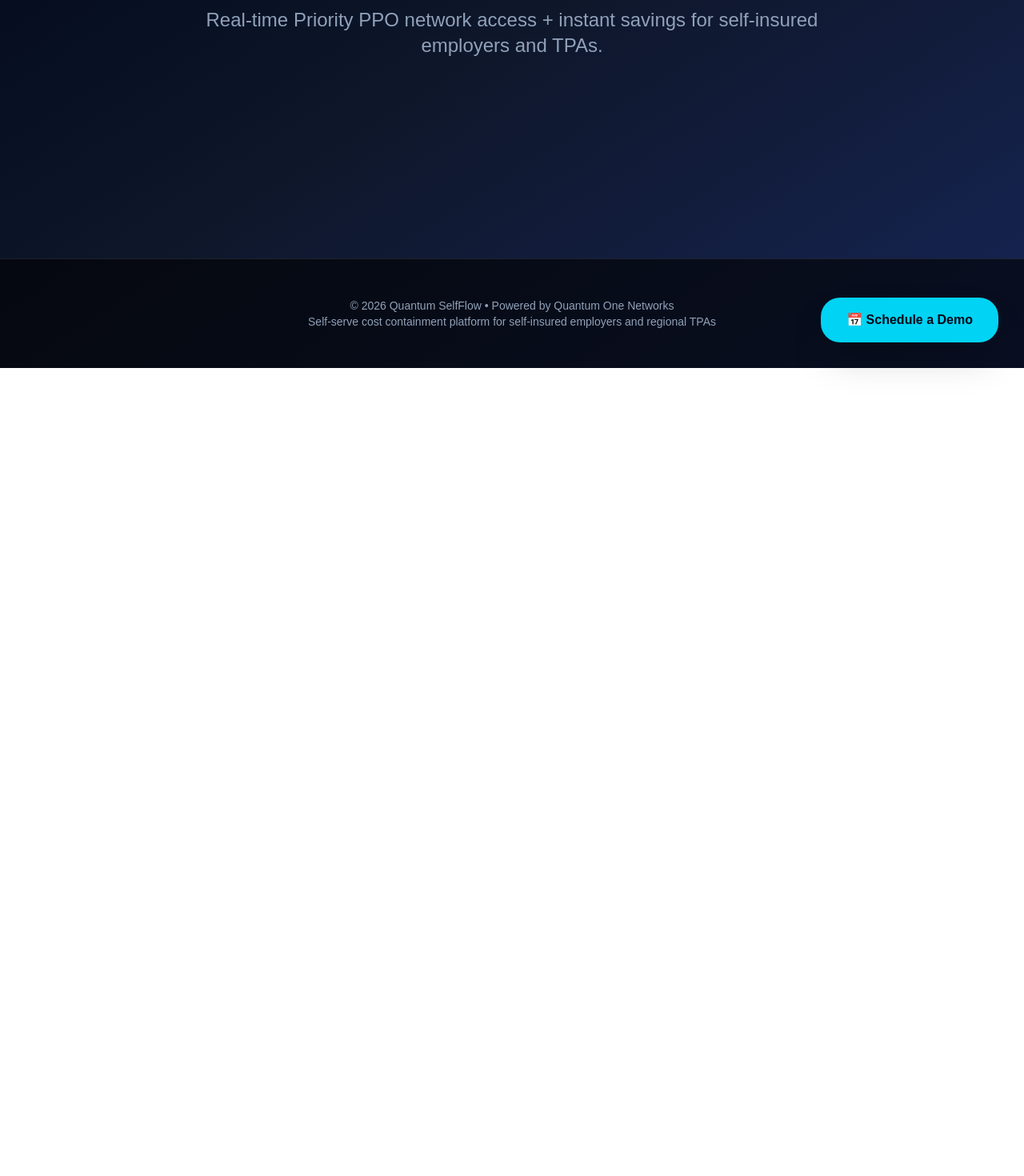
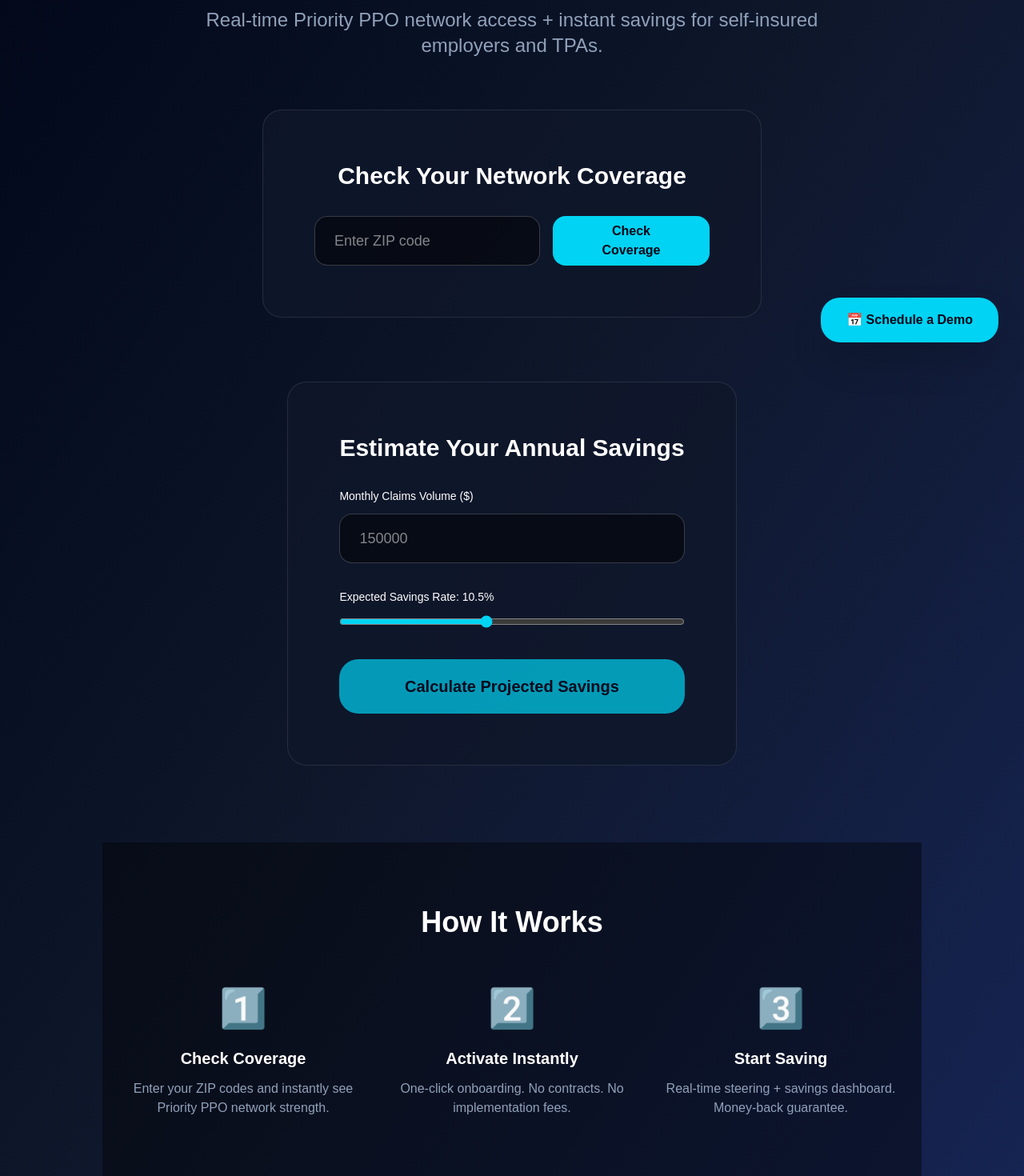
Before and after one commit to ryunstuart/quantum-selfflow, a Next.js app in the folder frontend/: page / in a window 1280 px wide. Shown: the part 340-1810 px from the top of the page at 80% size. Before the commit the page ends 800 px from the top, so only its background shows below. Built offline with nearby package versions, Linux system fonts and the light colour scheme.

Commit message:
FULL homepage update - clean logged-in nav + logout + demo button logic

```diff
--- a/frontend/app/page.tsx
+++ b/frontend/app/page.tsx
@@ -128,7 +128,7 @@ export default function Home() {
             </div>
           </Link>
 
-          {/* Desktop Navigation */}
+          {/* Desktop Nav */}
           <div className="hidden md:flex items-center gap-6 text-sm font-medium">
             {!isLoggedIn && (
               <>
@@ -152,7 +152,7 @@ export default function Home() {
             {isLoggedIn && (
               <button
                 onClick={handleLogout}
-                className="text-red-400 hover:text-red-500 transition"
+                className="text-red-400 hover:text-red-500 transition font-medium"
               >
                 Logout
               </button>
@@ -204,9 +204,113 @@ export default function Home() {
         </p>
       </div>
 
-      {/* ZIP Checker + Savings Calculator + All other sections remain unchanged... */}
+      {/* ZIP Checker */}
+      <div className="max-w-2xl mx-auto px-6 pb-20">
+        <div className="bg-slate-900/80 border border-white/10 rounded-3xl p-10 md:p-16">
+          <h2 className="text-3xl font-semibold mb-8 text-center">Check Your Network Coverage</h2>
 
-      {/* Schedule Demo Button - Only show when NOT logged in */}
+          <div className="flex gap-4">
+            <input
+              type="text"
+              value={zipCodes}
+              onChange={(e) => setZipCodes(e.target.value)}
+              placeholder="Enter ZIP code"
+              className="flex-1 bg-black/50 border border-white/20 rounded-2xl px-6 py-4 text-lg focus:outline-none focus:border-cyan-400"
+              maxLength={5}
+            />
+            <button
+              onClick={checkNetwork}
+              disabled={loading}
+              className="bg-cyan-400 hover:bg-cyan-300 text-slate-950 font-semibold px-10 rounded-2xl disabled:opacity-70"
+            >
+              {loading ? 'Checking...' : 'Check Coverage'}
+            </button>
+          </div>
+
+          {error && <p className="text-red-400 mt-4 text-center">{error}</p>}
+
+          {result && (
+            <div className="mt-10 bg-black/50 rounded-2xl p-8 text-center">
+              <p className="text-emerald-400 text-sm font-medium">✅ {result.city}</p>
+              <p className="text-6xl font-bold mt-4">{result.doctors}</p>
+              <p className="text-xl">Priority PPO doctors found</p>
+              <p className="mt-2 text-lg">Coverage Strength: <span className="text-emerald-400 font-semibold">{result.coverageStrength}</span></p>
+            </div>
+          )}
+        </div>
+      </div>
+
+      {/* Savings Calculator */}
+      <div className="max-w-2xl mx-auto px-6 pb-24">
+        <div className="bg-slate-900/80 border border-white/10 rounded-3xl p-10 md:p-16">
+          <h2 className="text-3xl font-semibold mb-8 text-center">Estimate Your Annual Savings</h2>
+
+          <div className="space-y-8">
+            <div>
+              <label className="block text-sm mb-3">Monthly Claims Volume ($)</label>
+              <input
+                type="number"
+                value={claimsVolume}
+                onChange={(e) => setClaimsVolume(e.target.value)}
+                className="w-full bg-black/50 border border-white/20 rounded-2xl px-6 py-4 text-lg"
+                placeholder="150000"
+              />
+            </div>
+
+            <div>
+              <label className="block text-sm mb-3">Expected Savings Rate: {savingsRate}%</label>
+              <input
+                type="range"
+                min="5"
+                max="18"
+                step="0.5"
+                value={savingsRate}
+                onChange={(e) => setSavingsRate(parseFloat(e.target.value))}
+                className="w-full accent-cyan-400"
+              />
+            </div>
+
+            <button
+              onClick={calculateSavings}
+              disabled={calculating || !claimsVolume}
+              className="w-full bg-cyan-400 hover:bg-cyan-300 text-slate-950 font-semibold py-5 rounded-3xl text-xl disabled:opacity-70"
+            >
+              {calculating ? 'Calculating...' : 'Calculate Projected Savings'}
+            </button>
+
+            {projectedSavings !== null && (
+              <div className="text-center bg-emerald-900/30 border border-emerald-400/30 rounded-2xl p-8">
+                <p className="text-emerald-400 text-sm">ESTIMATED ANNUAL SAVINGS</p>
+                <p className="text-5xl font-bold mt-3">${projectedSavings.toLocaleString()}</p>
+              </div>
+            )}
+          </div>
+        </div>
+      </div>
+
+      {/* How It Works */}
+      <div className="max-w-5xl mx-auto px-6 py-20 bg-black/40">
+        <h2 className="text-4xl font-bold text-center mb-16">How It Works</h2>
+        <div className="grid md:grid-cols-3 gap-8">
+          <div className="text-center">
+            <div className="text-5xl mb-6">1️⃣</div>
+            <h3 className="text-xl font-semibold mb-3">Check Coverage</h3>
+            <p className="text-slate-400">Enter your ZIP codes and instantly see Priority PPO network strength.</p>
+          </div>
+          <div className="text-center">
+            <div className="text-5xl mb-6">2️⃣</div>
+            <h3 className="text-xl font-semibold mb-3">Activate Instantly</h3>
+            <p className="text-slate-400">One-click onboarding. No contracts. No implementation fees.</p>
+          </div>
+          <div className="text-center">
+            <div className="text-5xl mb-6">3️⃣</div>
+            <h3 className="text-xl font-semibold mb-3">Start Saving</h3>
+            <p className="text-slate-400">Real-time steering + savings dashboard. Money-back guarantee.</p>
+          </div>
+        </div>
+      </div>
+
+      {/* Schedule Demo Button - Only when NOT logged in */}
       {!isLoggedIn && (
         <button
           onClick={() => setShowDemoModal(true)}
```
